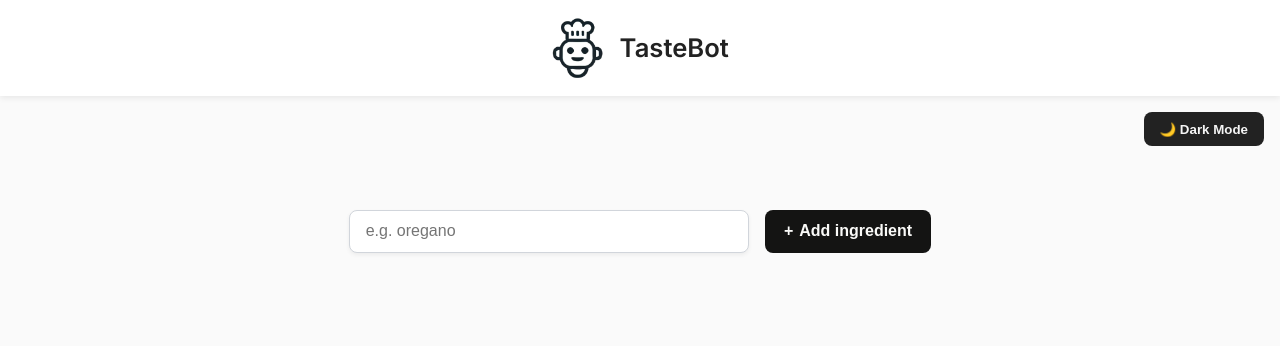
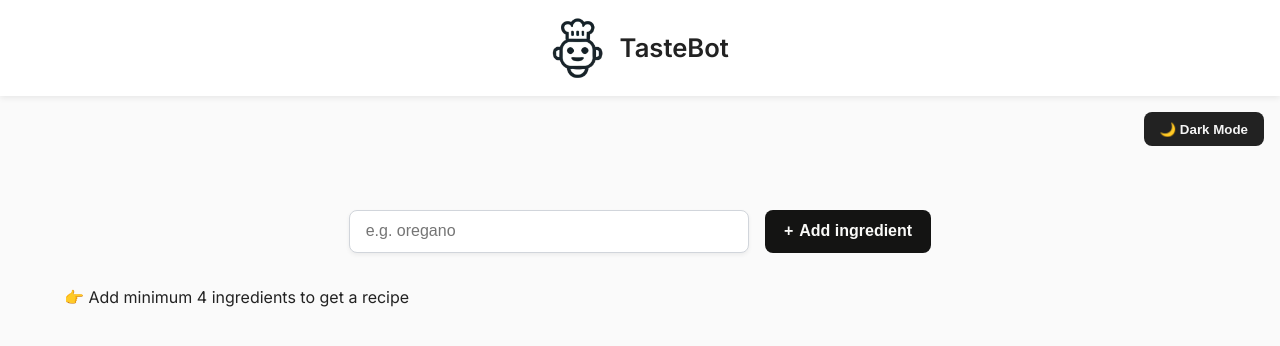
Before and after one commit to sarthak11parashar/TasteBot, a React (Vite) app: page / in a window 1280 px wide. Shown: the top 346 px of the page. Built offline with nearby package versions, Linux system fonts and the light colour scheme.

Commit message:
Update main.jsx

```diff
--- a/src/main.jsx
+++ b/src/main.jsx
@@ -2,22 +2,25 @@ import React from "react"
 import IngredientsList from "./components/IngredientsList"
 import ClaudeRecipe from "./components/ClaudeRecipe"
 import { getRecipeFromMistral } from "./ai"
+import LoadingMessage from "./components/LoadingMessage"
 
 
-export default function Main(){
 
-    const [ ingredients, setIngredients ] = React.useState([])
+export default function Main() {
 
+    const [ingredients, setIngredients] = React.useState([])
     const [recipe, setRecipe] = React.useState("")
+    const [loading, setLoading] = React.useState(false)
 
-    async function getRecipe(){
+    async function getRecipe() {
+        setLoading(true)
+        setRecipe("")
         const recipeMarkdown = await getRecipeFromMistral(ingredients)
         setRecipe(recipeMarkdown)
-
+        setLoading(false)
     }
 
-
-    function addIngredients(formData){
+    function addIngredients(formData) {
         const newIngredient = formData.get("ingredient");
         setIngredients(prevIngredients => [...prevIngredients, newIngredient])
     }
@@ -26,18 +29,26 @@ export default function Main(){
         <main>
             <form action={addIngredients} className="add-ingredient-form">
                 <input
-                 type="text"
-                 placeholder="e.g. oregano"
-                 name="ingredient"/>
+                    type="text"
+                    placeholder="e.g. oregano"
+                    name="ingredient" />
                 <button>Add ingredient</button>
             </form>
 
+            {ingredients.length === 0 && (
+                <p className="initial-hint">
+                    👉 Add minimum 4 ingredients to get a recipe
+                </p>
+            )}
+
             {ingredients.length > 0 && <IngredientsList
-                                        ingredients={ingredients}
-                                        getRecipe={getRecipe}
-                                        />}
+                ingredients={ingredients}
+                getRecipe={getRecipe}
+            />}
 
-            {recipe && <ClaudeRecipe recipe={recipe} /> }
+            {loading && <LoadingMessage />}
+
+            {!loading && recipe && <ClaudeRecipe recipe={recipe} />}
 
         </main>
     )
```
